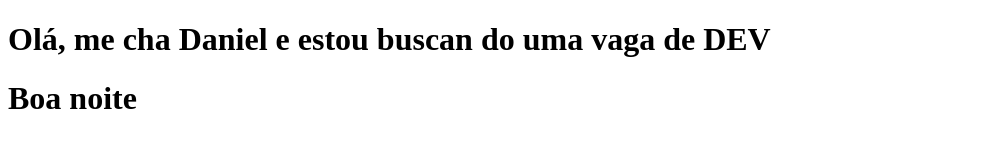
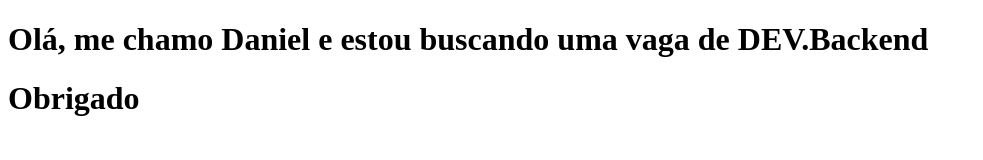
Before and after one commit to DanielSantana34/Hola-Dan, a plain HTML site: page site-exemplo/index.html in a window 1280 px wide. Shown: the whole page, without its empty margins (0-983 px from the left). Drawn offline with Linux system fonts and the light colour scheme.

Commit message:
atualização

```diff
--- a/site-exemplo/index.html
+++ b/site-exemplo/index.html
@@ -4,10 +4,11 @@
     <meta charset="UTF-8">
     <meta http-equiv="X-UA-Compatible" content="IE=edge">
     <meta name="viewport" content="width=device-width, initial-scale=1.0">
-    <title>primeiro site de repositório</title>
+    <title>primeiro site de repositório github</title>
 </head>
 <body>
-    <h1>Olá, me cha Daniel e estou buscan do uma vaga de DEV</h1>
-    <h1>Boa noite</h1>
+    <h1>Olá, me chamo Daniel e estou buscando uma vaga de DEV.Backend</h1>
+
+       <h1>Obrigado</h1>
 </body>
 </html>
```
